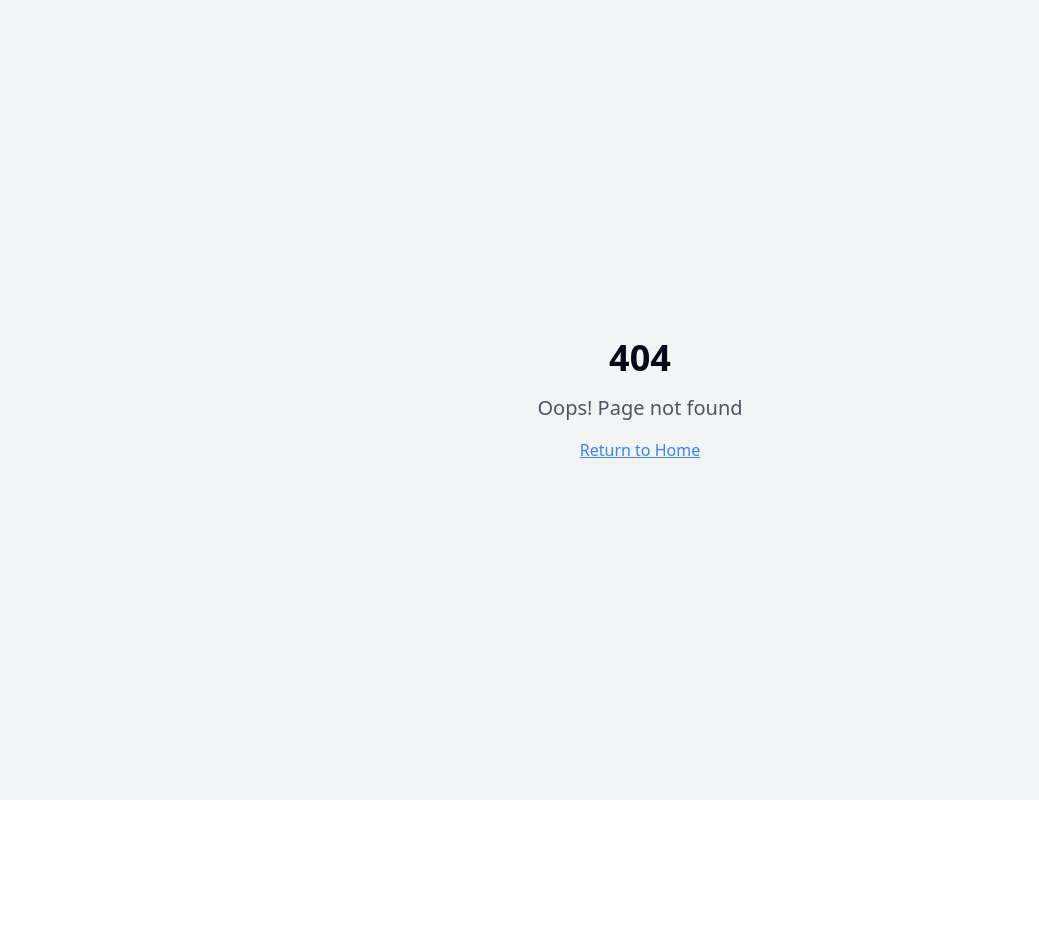
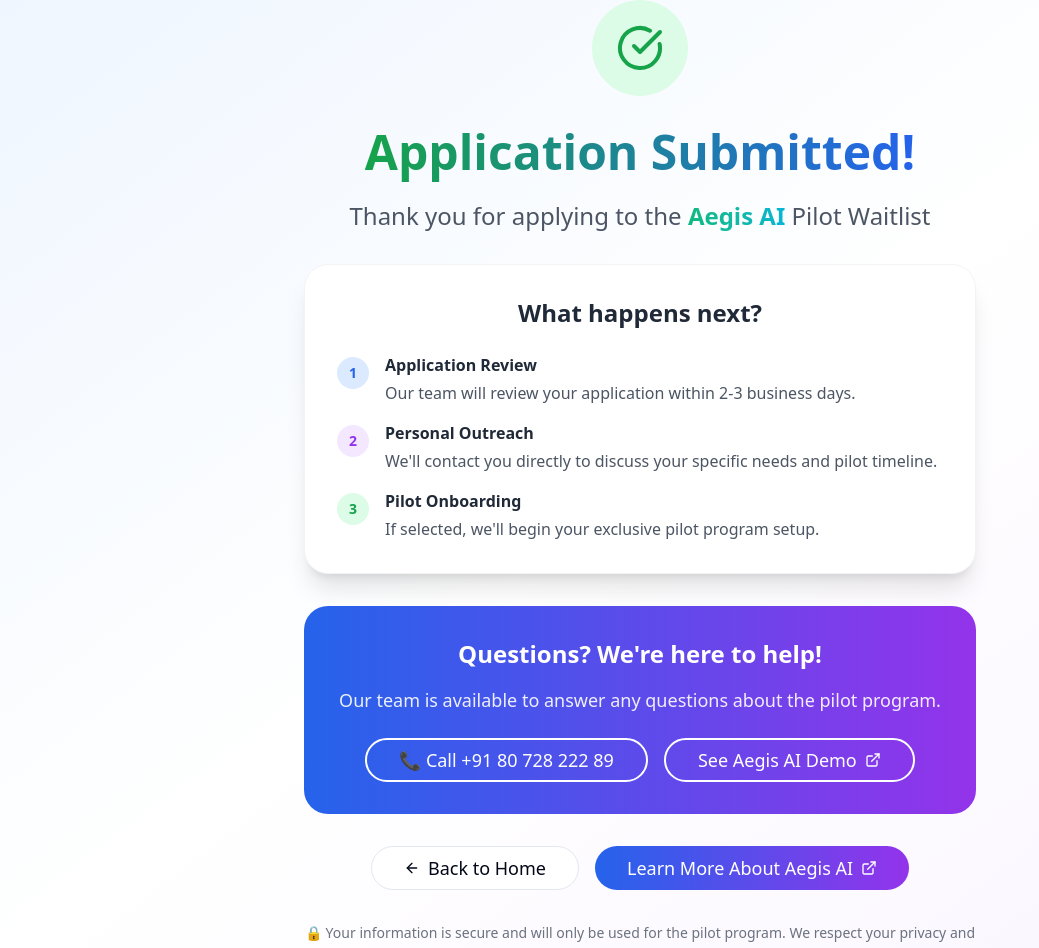
Before and after one commit to openefficiency/GRIP, a React (Vite) app: page /thank-you in a window 1280 px wide. Before the commit this address had no page. Shown: the top 948 px of the page, without its empty margins (0-1039 px from the left). Before the commit the page ends 800 px from the top, so only its background shows below. Built offline with nearby package versions, Linux system fonts and the light colour scheme.

Commit message:
Create thank you page for form submissions

```diff
--- a/src/App.tsx
+++ b/src/App.tsx
@@ -4,6 +4,7 @@ import { TooltipProvider } from "@/components/ui/tooltip";
 import { QueryClient, QueryClientProvider } from "@tanstack/react-query";
 import { BrowserRouter, Routes, Route } from "react-router-dom";
 import Index from "./pages/Index";
+import ThankYou from "./pages/ThankYou";
 import NotFound from "./pages/NotFound";
 
 const queryClient = new QueryClient();
@@ -16,6 +17,7 @@ const App = () => (
       <BrowserRouter>
         <Routes>
           <Route path="/" element={<Index />} />
+          <Route path="/thank-you" element={<ThankYou />} />
           {/* ADD ALL CUSTOM ROUTES ABOVE THE CATCH-ALL "*" ROUTE */}
           <Route path="*" element={<NotFound />} />
         </Routes>
--- /dev/null
+++ b/src/pages/ThankYou.tsx
@@ -0,0 +1,151 @@
+import { useEffect } from "react";
+import { CheckCircle, ArrowLeft, ExternalLink } from "lucide-react";
+import { Button } from "@/components/ui/button";
+
+const ThankYou = () => {
+  useEffect(() => {
+    // Track successful form submission
+    console.log("Thank you page loaded - form submission successful");
+  }, []);
+
+  return (
+    <div className="min-h-screen bg-gradient-to-br from-blue-50 via-white to-purple-50 flex items-center justify-center px-4">
+      <div className="max-w-2xl mx-auto text-center">
+        {/* Success Icon */}
+        <div className="mx-auto w-24 h-24 bg-green-100 rounded-full flex items-center justify-center mb-8">
+          <CheckCircle className="w-12 h-12 text-green-600" />
+        </div>
+
+        {/* Main Heading */}
+        <h1 className="text-4xl md:text-5xl font-bold mb-6">
+          <span className="bg-gradient-to-r from-green-600 to-blue-600 bg-clip-text text-transparent">
+            Application Submitted!
+          </span>
+        </h1>
+
+        {/* Subheading */}
+        <p className="text-xl md:text-2xl text-gray-600 mb-8 leading-relaxed">
+          Thank you for applying to the{" "}
+          <a
+            href="https://AegisWhistle.com"
+            target="_blank"
+            rel="noopener noreferrer"
+            className="inline-block relative group"
+          >
+            <span className="bg-gradient-to-r from-emerald-500 via-teal-500 to-cyan-500 bg-clip-text text-transparent hover:from-emerald-400 hover:via-teal-400 hover:to-cyan-400 transition-all duration-300 transform group-hover:scale-105 font-semibold">
+              Aegis AI
+            </span>
+            <div className="absolute inset-0 bg-gradient-to-r from-emerald-500 via-teal-500 to-cyan-500 opacity-0 group-hover:opacity-15 blur-lg transition-opacity duration-300 -z-10"></div>
+          </a>
+          {" "}Pilot Waitlist
+        </p>
+
+        {/* What's Next Section */}
+        <div className="bg-white rounded-3xl p-8 shadow-xl border border-gray-100 mb-8">
+          <h2 className="text-2xl font-bold text-gray-800 mb-6">What happens next?</h2>
+
+          <div className="space-y-4 text-left">
+            <div className="flex items-start gap-4">
+              <div className="w-8 h-8 bg-blue-100 rounded-full flex items-center justify-center flex-shrink-0 mt-1">
+                <span className="text-blue-600 font-bold text-sm">1</span>
+              </div>
+              <div>
+                <h3 className="font-semibold text-gray-800 mb-1">Application Review</h3>
+                <p className="text-gray-600">Our team will review your application within 2-3 business days.</p>
+              </div>
+            </div>
+
+            <div className="flex items-start gap-4">
+              <div className="w-8 h-8 bg-purple-100 rounded-full flex items-center justify-center flex-shrink-0 mt-1">
+                <span className="text-purple-600 font-bold text-sm">2</span>
+              </div>
+              <div>
+                <h3 className="font-semibold text-gray-800 mb-1">Personal Outreach</h3>
+                <p className="text-gray-600">We'll contact you directly to discuss your specific needs and pilot timeline.</p>
+              </div>
+            </div>
+
+            <div className="flex items-start gap-4">
+              <div className="w-8 h-8 bg-green-100 rounded-full flex items-center justify-center flex-shrink-0 mt-1">
+                <span className="text-green-600 font-bold text-sm">3</span>
+              </div>
+              <div>
+                <h3 className="font-semibold text-gray-800 mb-1">Pilot Onboarding</h3>
+                <p className="text-gray-600">If selected, we'll begin your exclusive pilot program setup.</p>
+              </div>
+            </div>
+          </div>
+        </div>
+
+        {/* Contact Information */}
+        <div className="bg-gradient-to-r from-blue-600 to-purple-600 rounded-3xl p-8 text-white mb-8">
+          <h3 className="text-2xl font-bold mb-4">Questions? We're here to help!</h3>
+          <p className="text-lg mb-6 opacity-90">
+            Our team is available to answer any questions about the pilot program.
+          </p>
+
+          <div className="flex flex-col sm:flex-row gap-4 justify-center items-center">
+            <a href="tel:+918072822289">
+              <Button
+                variant="outline"
+                size="lg"
+                className="border-2 border-white text-white bg-transparent hover:bg-white hover:text-blue-600 px-8 py-4 text-lg rounded-full transition-all duration-300"
+              >
+                📞 Call +91 80 728 222 89
+              </Button>
+            </a>
+
+            <a
+              href="https://BackFeed.XYZ"
+              target="_blank"
+              rel="noopener noreferrer"
+            >
+              <Button
+                variant="outline"
+                size="lg"
+                className="border-2 border-white text-white bg-transparent hover:bg-white hover:text-blue-600 px-8 py-4 text-lg rounded-full transition-all duration-300 flex items-center gap-2"
+              >
+                See Aegis AI Demo <ExternalLink className="w-5 h-5" />
+              </Button>
+            </a>
+          </div>
+        </div>
+
+        {/* Navigation */}
+        <div className="flex flex-col sm:flex-row gap-4 justify-center items-center">
+          <a href="/">
+            <Button
+              variant="outline"
+              size="lg"
+              className="flex items-center gap-2 px-8 py-4 text-lg rounded-full"
+            >
+              <ArrowLeft className="w-5 h-5" />
+              Back to Home
+            </Button>
+          </a>
+
+          <a
+            href="https://AegisWhistle.com"
+            target="_blank"
+            rel="noopener noreferrer"
+          >
+            <Button
+              size="lg"
+              className="bg-gradient-to-r from-blue-600 to-purple-600 hover:from-blue-700 hover:to-purple-700 text-white px-8 py-4 text-lg rounded-full flex items-center gap-2"
+            >
+              Learn More About Aegis AI <ExternalLink className="w-5 h-5" />
+            </Button>
+          </a>
+        </div>
+
+        {/* Footer Note */}
+        <p className="text-sm text-gray-500 mt-8 leading-relaxed">
+          🔒 Your information is secure and will only be used for the pilot program.
+          We respect your privacy and won't share your details with third parties.
+        </p>
+      </div>
+    </div>
+  );
+};
+
+export default ThankYou;
```
